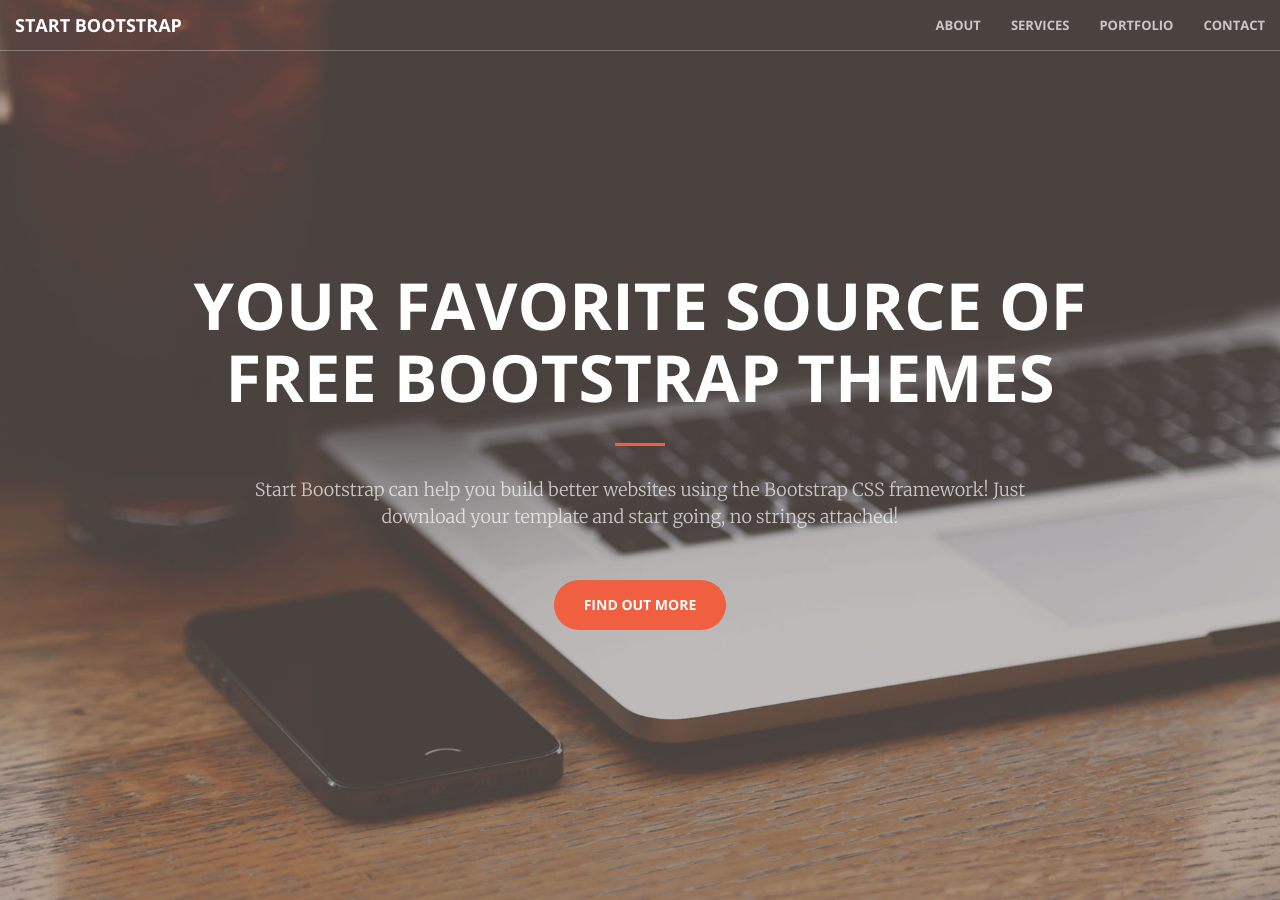
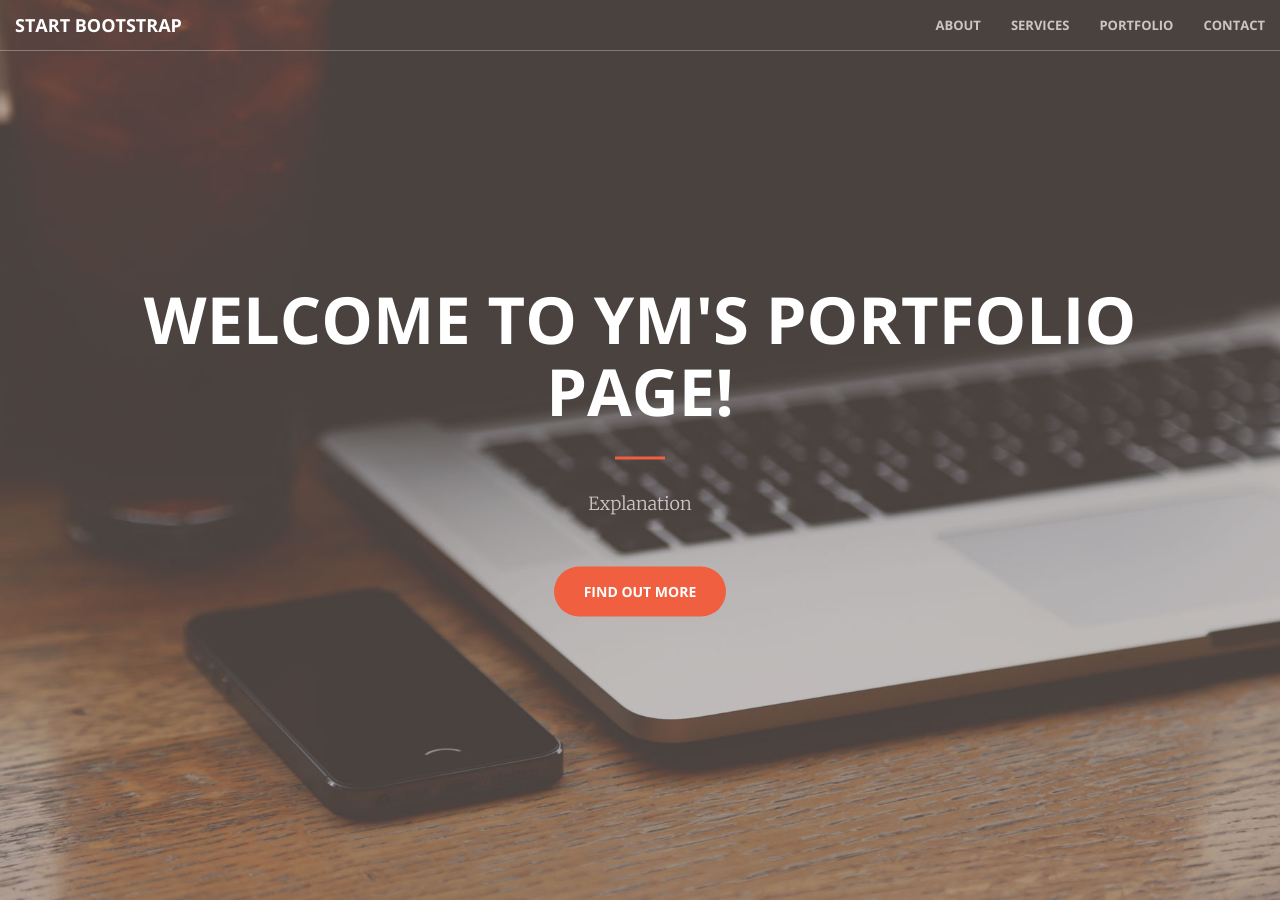
Before and after one commit to ymdev2023/ymdev2023.github.io, a Jekyll site: the page built from index.html, in a window 1280 px wide and 900 px high. Built offline with Jekyll 4.4.1, drawn with Linux system fonts in a browser that asks for light colours.

Commit message:
Update header.html

```diff
--- a/_includes/header.html
+++ b/_includes/header.html
@@ -1,9 +1,9 @@
 <header>
     <div class="header-content">
         <div class="header-content-inner">
-            <h1>Your Favorite Source of Free Bootstrap Themes</h1>
+            <h1>WELCOME TO YM's PORTFOLIO PAGE!</h1>
             <hr>
-            <p>Start Bootstrap can help you build better websites using the Bootstrap CSS framework! Just download your template and start going, no strings attached!</p>
+            <p>Explanation</p>
             <a href="#about" class="btn btn-primary btn-xl page-scroll">Find Out More</a>
         </div>
     </div>
```
